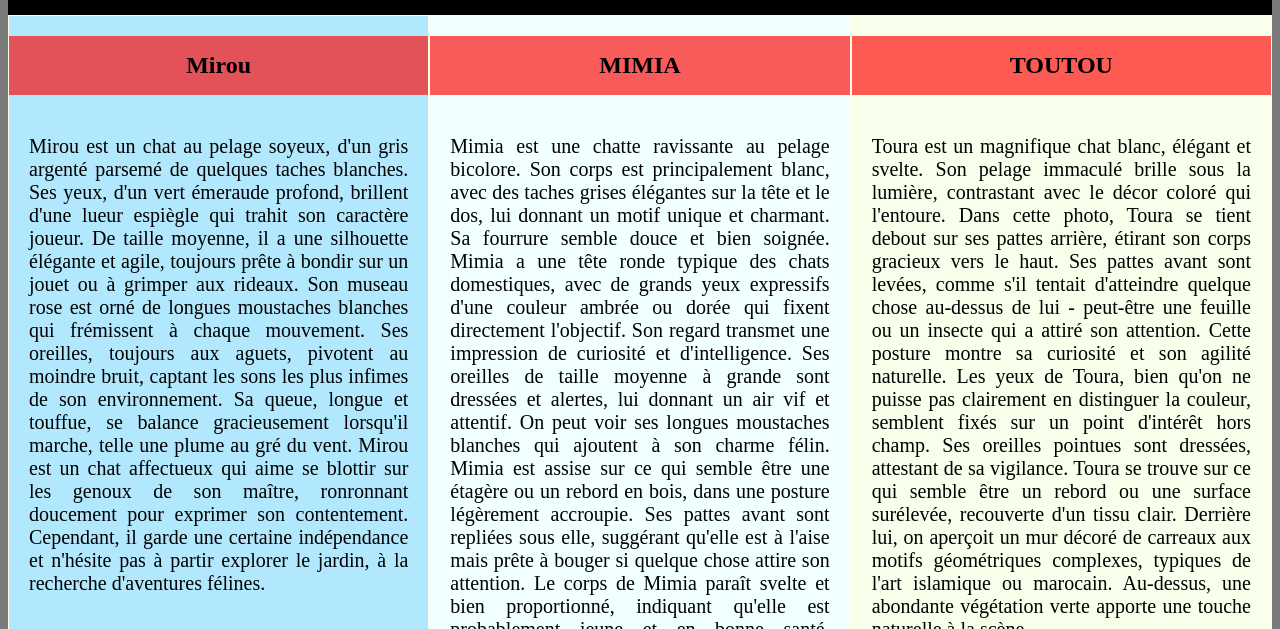
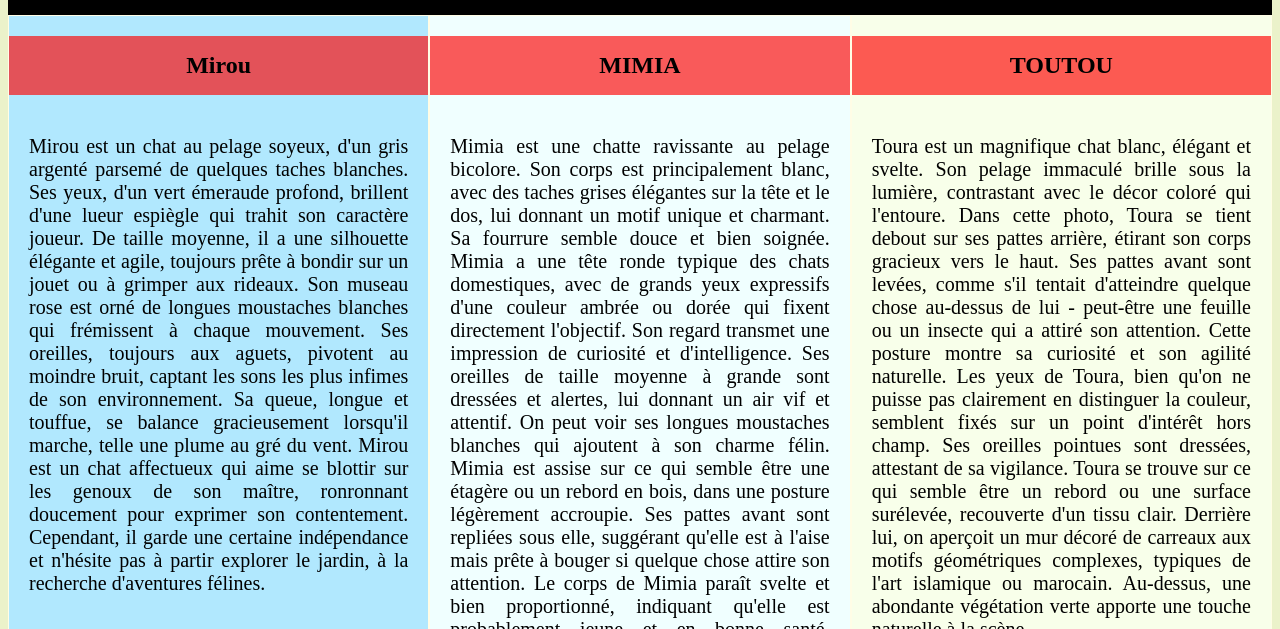
Before and after one commit to mednordz/FOM, a plain HTML site: page index.html in a window 1280 px wide. Shown: the part 177-806 px from the top of the page. Drawn offline with Linux system fonts and the light colour scheme.

Commit message:
good color

```diff
--- a/style.css
+++ b/style.css
@@ -1,6 +1,6 @@
 
 body {
-            background-color: rgb(123, 123, 123);
+            background-color: rgb(235, 242, 202);
           }
 
           /* Pour les tablettes */
```
Also changed, not shown: 1 other file.
